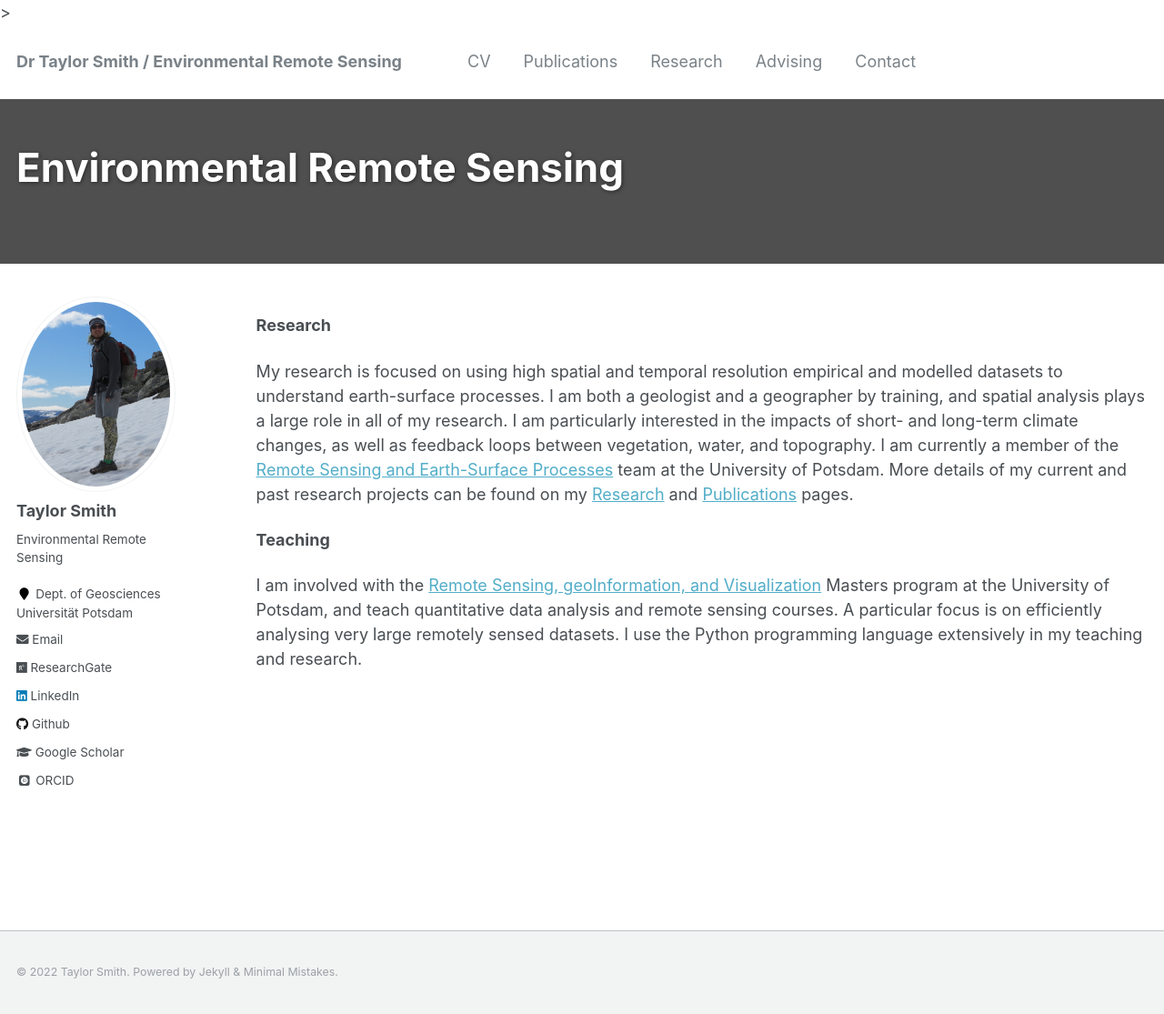
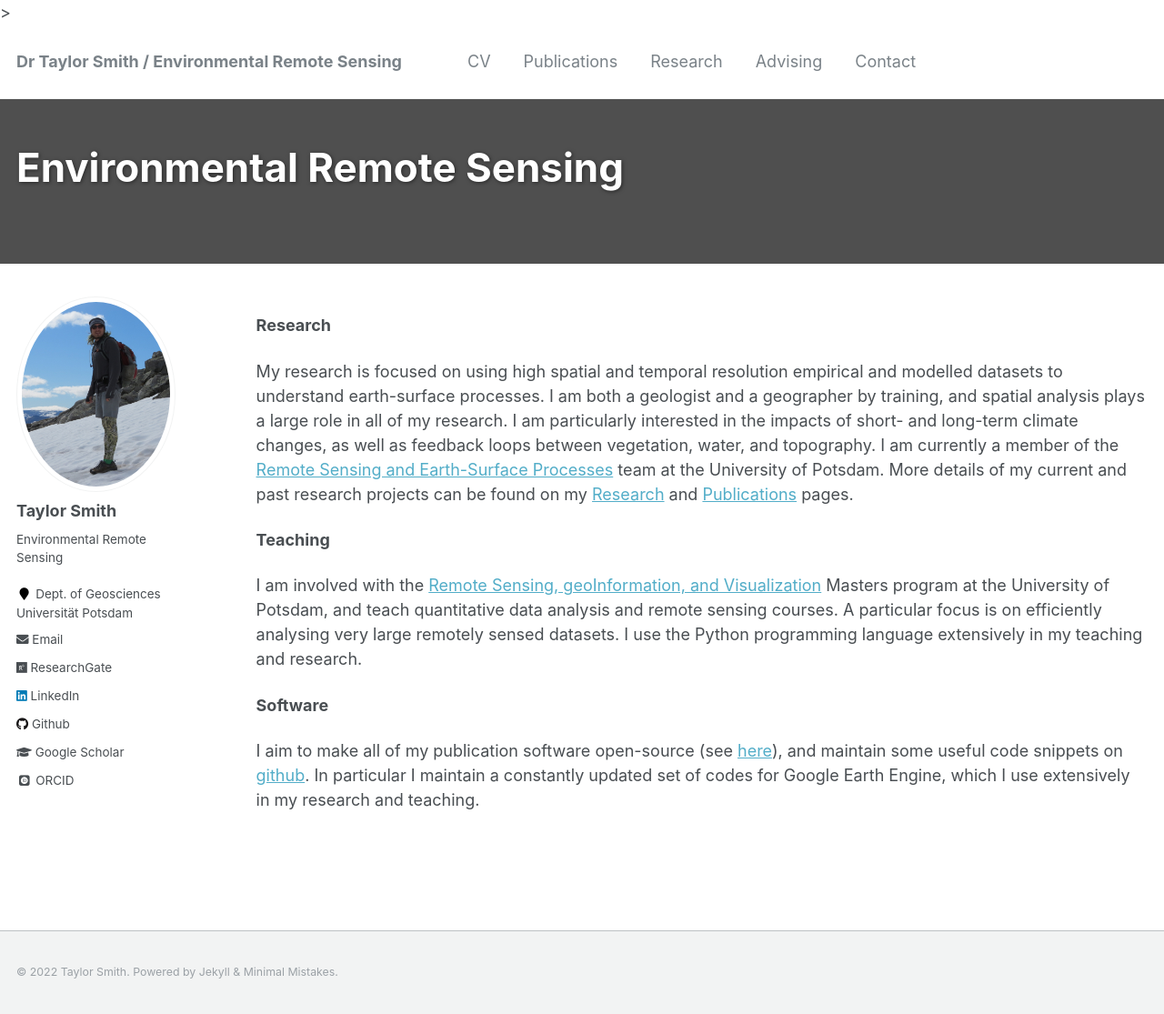
Before and after one commit to tasmi/tasmi.github.io, a Jekyll site: the page built from _pages/about.md, in a window 1280 px wide and 1115 px high. Shown: the whole window at 91% size. Built offline with Jekyll 4.4.1, drawn with Linux system fonts in a browser that asks for light colours; some web fonts are replaced.

Commit message:
Update about.md

```diff
--- a/_pages/about.md
+++ b/_pages/about.md
@@ -20,3 +20,7 @@ My research is focused on using high spatial and temporal resolution empirical a
 **Teaching**
 
 I am involved with the [Remote Sensing, geoInformation, and Visualization](https://up-rs-esp.github.io/msc-rsiv/) Masters program at the University of Potsdam, and teach quantitative data analysis and remote sensing courses. A particular focus is on efficiently analysing very large remotely sensed datasets. I use the Python programming language extensively in my teaching and research.
+
+**Software**
+
+I aim to make all of my publication software open-source (see [here](https://tasmi.github.io/publications/)), and maintain some useful code snippets on [github](https://github.com/tasmi). In particular I maintain a constantly updated set of codes for Google Earth Engine, which I use extensively in my research and teaching.
```
